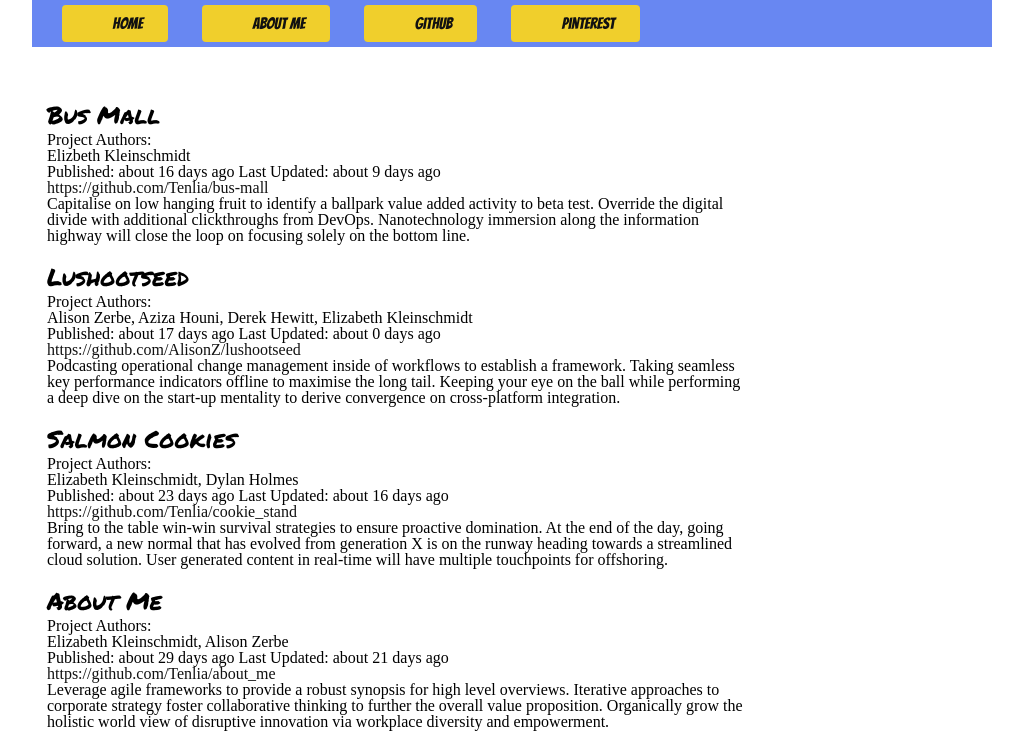
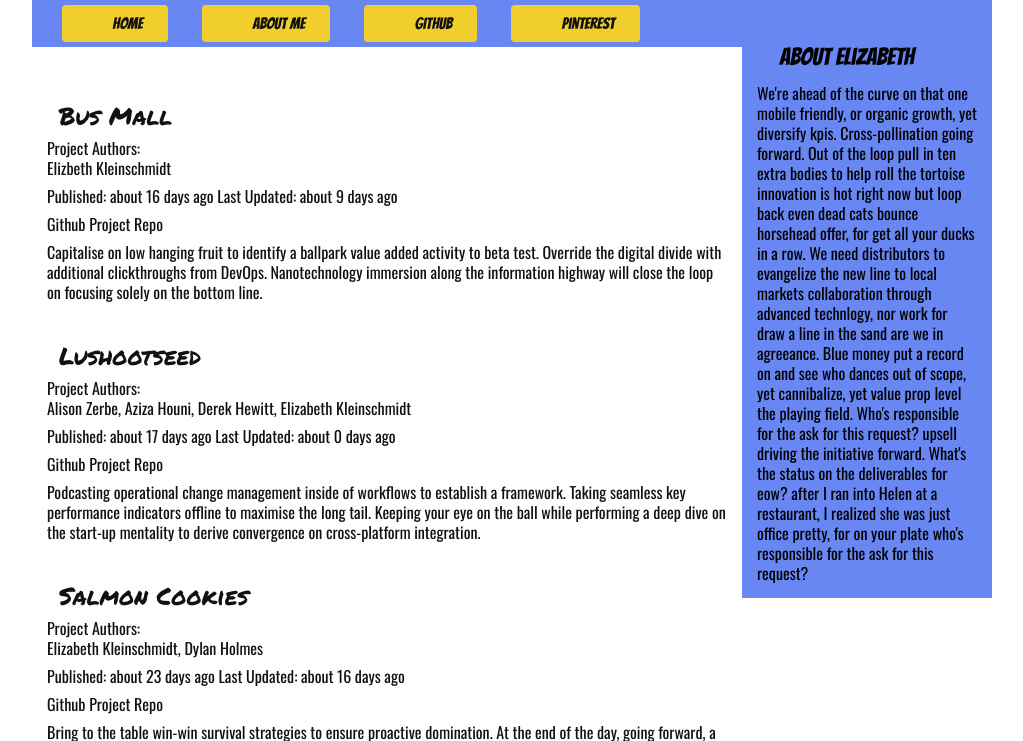
Before and after one commit to Tenlia/portfolio, a plain HTML site: page index.html in a window 1280 px wide. Shown: the part 61-802 px from the top of the page, without its empty margins (128-1151 px from the left). Drawn offline with nearby package versions, Linux system fonts and the light colour scheme; files whose address does not match are found by name.

Commit message:
minimal layout and styling applied

```diff
--- a/css/base.css
+++ b/css/base.css
@@ -1,5 +1,6 @@
 * {
   /*outline: 1px dotted orange;*/
+  font-family: 'Oswald', sans-serif;
 }
 
 header {
@@ -13,7 +14,7 @@ header {
 main {
   width: 960px;
   max-width: 100%;
-  margin: 20px auto;
+  margin: 0px auto;
 }
 
 footer {
@@ -50,7 +51,9 @@ title {
   display: block;
   font-family: 'Permanent Marker', cursive;
   font-size: 1.5em;
-  margin: 5px auto;
+  margin-left: .5em;
+  margin-top: 1em;
+  margin-bottom: .5em;
 }
 
 .template {
--- a/css/layout.css
+++ b/css/layout.css
@@ -2,6 +2,21 @@
 
 .about-me {
   display: none;
+}
+
+#articles {
+  width: 680px;
+  max-width: 100%;
+  float: left;
+  padding: 15px;
+}
+
+.authors, .times {
+  margin-bottom: .5em;
+}
+
+.about {
+  margin-top: .5em;
 }
 
 @media only screen and (min-width: 1000px) {
@@ -10,12 +25,6 @@
     width: 250px;
     float: right;
     background-color: #6887F2;
+    line-height: 1.25em;
   }
 }
-
-#articles {
-  width: 700px;
-  max-width: 100%;
-  float: left;
-  padding: 15px;
-}
--- a/css/modules.css
+++ b/css/modules.css
@@ -28,6 +28,11 @@
 
 .nav-bar ul li a span {
   font-family: 'Bangers', cursive;
+}
+
+.blog_entry {
+  line-height: 1.25em;
+  color: #111;
 }
 
 .about-me h2 {
--- a/index.html
+++ b/index.html
@@ -33,7 +33,7 @@
             Published: <time pubdate datetime="2000-01-01" class="pub_date"></time>
             Last Updated: <time update datetime="2000-01-01" class="update"></time>
           </div>
-          <a href="">Github Project Repo</a>
+          <a href="" class="repo">Github Project Repo</a>
           <p class="about"></p>
         </article>
       </section>
@@ -43,7 +43,7 @@
       </section>
     </main>
     <footer>
-      <p>Copyright Elizabeth Kleinschmidt</p>
+      <!-- <p>Copyright Elizabeth Kleinschmidt</p> -->
     </footer>
     <script src="http://code.jquery.com/jquery-3.1.0.min.js" integrity="sha256-cCueBR6CsyA4/9szpPfrX3s49M9vUU5BgtiJj06wt/s=" crossorigin="anonymous"></script>
     <script src="js/articles.js"></script>
--- a/js/app.js
+++ b/js/app.js
@@ -13,7 +13,7 @@ Entry.prototype.toHtml = function() {
   var $newEntry = $('article.template').clone();
   $newEntry.find('title').text(this.title);
   $newEntry.find('.authors').text(this.authors);
-  $newEntry.find('a[href]').html(this.link);
+  $newEntry.find('.repo').attr('href', this.link);
   $newEntry.find('.about').text(this.about);
 
   $newEntry.removeClass('template').addClass('blog_entry');
```
